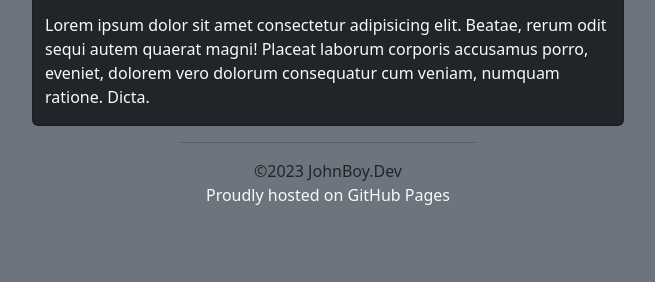
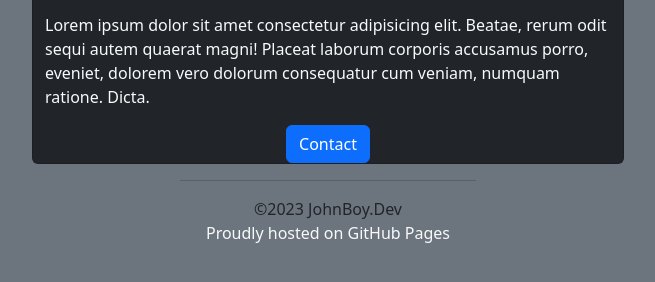
Before and after one commit to JohnBoyDev/JohnBoyDev.github.io, a plain HTML site: page index.html in a window 1280 px wide. Shown: the part 126-408 px from the top of the page, without its empty margins (312-967 px from the left). Drawn offline with nearby package versions, Linux system fonts and the light colour scheme.

Commit message:
Update index.html

```diff
--- a/index.html
+++ b/index.html
@@ -22,6 +22,7 @@
         <h3 class="text-center">JohnBoy.Dev</h3>
         <p>There will be some information here.</p>
         <p>Lorem ipsum dolor sit amet consectetur adipisicing elit. Beatae, rerum odit sequi autem quaerat magni! Placeat laborum corporis accusamus porro, eveniet, dolorem vero dolorum consequatur cum veniam, numquam ratione. Dicta.</p>
+        <a href="mailto:contact@johnboy.dev" class="mx-auto btn btn-primary">Contact</a>
     </div>
     <hr class="pill w-25 mx-auto"/>
     <div class="container text-center">
```
